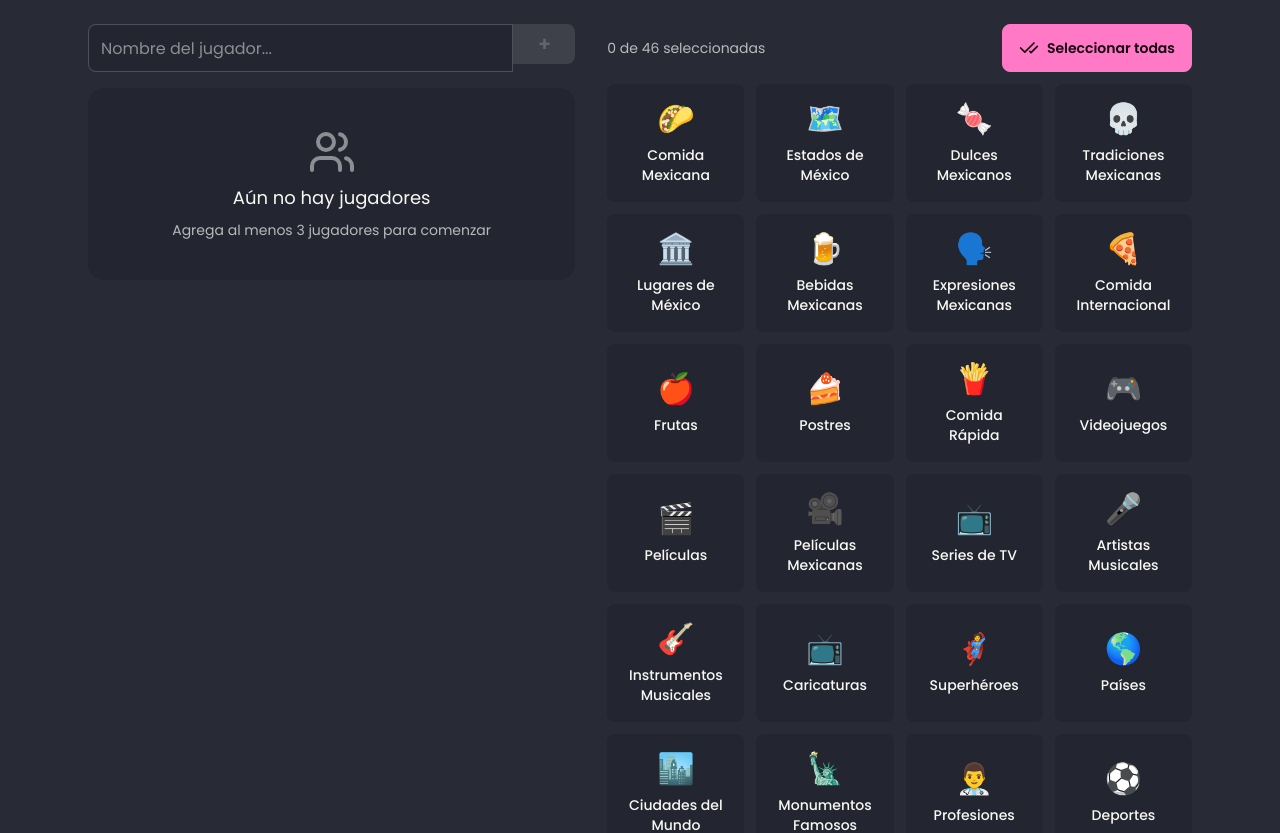
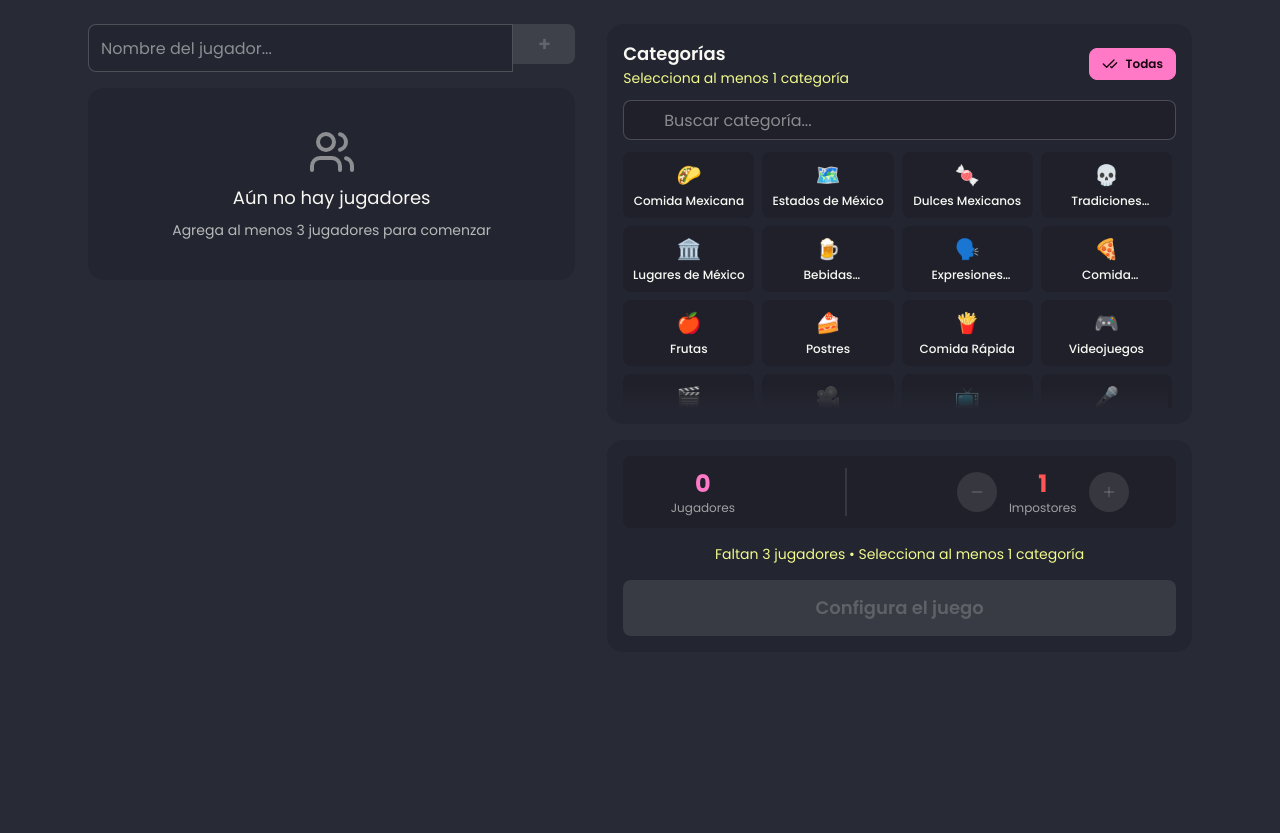
Before and after one commit to mrluisfer/impostor-game, a React (Vite) app: page / in a window 1280 px wide. Shown: the top 833 px of the page. After the commit the page ends 800 px from the top, so only its background shows below. Built offline with nearby package versions, Linux system fonts and the light colour scheme.

Commit message:
feat: add selected categories count to GameConfig and improve CategorySelector with search functionality

```diff
--- a/src/App.tsx
+++ b/src/App.tsx
@@ -68,6 +68,7 @@ function App() {
                 <GameConfig
                   playerCount={players.length}
                   impostorCount={impostorCount}
+                  selectedCategoriesCount={selectedCategories.length}
                   canStart={canStartGame}
                   onStartGame={startGame}
                   onImpostorCountChange={setImpostorCount}
--- a/src/components/CategorySelector.tsx
+++ b/src/components/CategorySelector.tsx
@@ -1,4 +1,5 @@
-import { CheckCheck, X } from 'lucide-react';
+import { useState, useMemo } from 'react';
+import { CheckCheck, X, Search } from 'lucide-react';
 import type { Category } from '../types/game';
 
 interface CategorySelectorProps {
@@ -16,23 +17,42 @@ export function CategorySelector({
   onToggleAll,
   disabled = false,
 }: CategorySelectorProps) {
+  const [searchQuery, setSearchQuery] = useState('');
+
   const selectedCount = selectedCategories.length;
   const totalCount = categories.length;
   const threshold = totalCount / 2;
   const shouldSelectAll = selectedCount <= threshold;
 
+  // Filtrar categorías por búsqueda
+  const filteredCategories = useMemo(() => {
+    if (!searchQuery.trim()) return categories;
+    const query = searchQuery.toLowerCase();
+    return categories.filter(
+      (cat) => cat.name.toLowerCase().includes(query) || cat.emoji.includes(query)
+    );
+  }, [categories, searchQuery]);
+
   return (
-    <div className="flex flex-col gap-3">
-      {/* Botón toggle todas */}
-      <div className="flex items-center justify-between gap-3">
+    <div className="card bg-base-200">
+      <div className="card-body gap-3 p-4">
+        {/* Header con contador y acciones */}
+        <div className="flex flex-wrap items-center justify-between gap-3">
+          <div>
+            <h2 className="text-lg font-semibold">Categorías</h2>
             <p className="text-base-content/70 text-sm">
+              {selectedCount === 0 ? (
+                <span className="text-warning">Selecciona al menos 1 categoría</span>
+              ) : (
+                <>
                   {selectedCount} de {totalCount} seleccionadas
+                </>
+              )}
             </p>
+          </div>
           <button
             type="button"
-          className={`btn min-h-12 gap-2 px-4 ${
-            shouldSelectAll ? 'btn-primary' : 'btn-ghost bg-base-200'
-          }`}
+            className={`btn btn-sm gap-2 ${shouldSelectAll ? 'btn-primary' : 'btn-ghost bg-base-300'}`}
             onClick={onToggleAll}
             disabled={disabled}
             aria-label={
@@ -43,53 +63,89 @@ export function CategorySelector({
           >
             {shouldSelectAll ? (
               <>
-              <CheckCheck className="h-5 w-5" />
-              Seleccionar todas
+                <CheckCheck className="h-4 w-4" />
+                Todas
               </>
             ) : (
               <>
-              <X className="h-5 w-5" />
-              Deseleccionar
+                <X className="h-4 w-4" />
+                Ninguna
               </>
             )}
           </button>
         </div>
 
+        {/* Barra de búsqueda */}
+        <div className="relative">
+          <Search className="text-base-content/50 absolute top-1/2 left-3 h-4 w-4 -translate-y-1/2" />
+          <input
+            type="text"
+            placeholder="Buscar categoría..."
+            className="input input-bordered bg-base-300 w-full pl-10"
+            value={searchQuery}
+            onChange={(e) => setSearchQuery(e.target.value)}
+            disabled={disabled}
+          />
+          {searchQuery && (
+            <button
+              type="button"
+              className="btn btn-circle btn-ghost btn-xs absolute top-1/2 right-2 -translate-y-1/2"
+              onClick={() => setSearchQuery('')}
+              aria-label="Limpiar búsqueda"
+            >
+              <X className="h-3 w-3" />
+            </button>
+          )}
+        </div>
+
+        {/* Grid de categorías con scroll */}
+        <div className="relative">
           <div
-        className="grid grid-cols-2 gap-3 sm:grid-cols-3 md:grid-cols-4"
+            className="max-h-64 overflow-y-auto overscroll-contain pr-1"
             role="group"
             aria-label="Categorías disponibles"
           >
-        {categories.map((category) => {
+            <div className="grid grid-cols-2 gap-2 sm:grid-cols-3 md:grid-cols-4">
+              {filteredCategories.map((category) => {
                 const isSelected = selectedCategories.some((c) => c.id === category.id);
                 return (
                   <button
                     key={category.id}
                     type="button"
-              className={`btn relative h-auto min-h-20 flex-col gap-2 py-4 ${
-                isSelected ? 'btn-primary' : 'btn-ghost bg-base-200'
+                    className={`btn relative h-auto min-h-14 flex-col gap-1 px-2 py-2 ${
+                      isSelected ? 'btn-primary' : 'btn-ghost bg-base-300'
                     }`}
                     onClick={() => onSelectCategory(category)}
                     disabled={disabled}
                     aria-pressed={isSelected}
                     aria-label={`Categoría: ${category.name}`}
                   >
-              <span className="text-3xl" aria-hidden="true">
+                    <span className="text-xl" aria-hidden="true">
                       {category.emoji}
                     </span>
-              <span className="text-sm font-medium">{category.name}</span>
-              {isSelected && (
-                <span
-                  className="badge badge-sm badge-secondary absolute top-2 right-2"
-                  aria-hidden="true"
-                >
-                  ✓
-                </span>
-              )}
+                    <span className="line-clamp-1 text-xs font-medium">{category.name}</span>
                   </button>
                 );
               })}
             </div>
           </div>
+
+          {/* Indicador de scroll */}
+          {filteredCategories.length > 8 && (
+            <div
+              className="from-base-200 pointer-events-none absolute right-2 bottom-0 left-0 h-6 bg-linear-to-t to-transparent"
+              aria-hidden="true"
+            />
+          )}
+        </div>
+
+        {/* Mensaje cuando no hay resultados */}
+        {filteredCategories.length === 0 && (
+          <p className="text-base-content/60 py-4 text-center">
+            No se encontraron categorías con "{searchQuery}"
+          </p>
+        )}
+      </div>
+    </div>
   );
 }
--- a/src/components/GameConfig.tsx
+++ b/src/components/GameConfig.tsx
@@ -1,8 +1,9 @@
-import { Play, Minus, Plus, AlertTriangle } from 'lucide-react';
+import { Minus, Plus } from 'lucide-react';
 
 interface GameConfigProps {
   playerCount: number;
   impostorCount: number;
+  selectedCategoriesCount: number;
   canStart: boolean;
   onStartGame: () => void;
   onImpostorCountChange: (count: number) => void;
@@ -11,41 +12,49 @@ interface GameConfigProps {
 export function GameConfig({
   playerCount,
   impostorCount,
+  selectedCategoriesCount,
   canStart,
   onStartGame,
   onImpostorCountChange,
 }: GameConfigProps) {
   const minPlayers = 3;
   const needMorePlayers = playerCount < minPlayers;
+  const needCategories = selectedCategoriesCount === 0;
   const maxImpostors = Math.max(1, playerCount - 1);
 
+  const issues: string[] = [];
+  if (needMorePlayers) issues.push(`Faltan ${minPlayers - playerCount} jugadores`);
+  if (needCategories) issues.push('Selecciona al menos 1 categoría');
+
   return (
-    <div className="card bg-base-200">
+    <div className={`card ${canStart ? 'bg-primary/10 ring-primary ring-2' : 'bg-base-200'}`}>
       <div className="card-body gap-4 p-4">
-        <div className="bg-base-300 flex items-center justify-around rounded-lg py-4">
+        {/* Stats compactos */}
+        <div className="bg-base-300 flex items-center justify-around rounded-lg py-3">
           <div className="text-center">
-            <div className="text-base-content/70 mb-1 text-sm">Jugadores</div>
-            <div className="text-primary text-4xl font-bold">{playerCount}</div>
+            <div className="text-primary text-2xl font-bold">{playerCount}</div>
+            <div className="text-base-content/60 text-xs">Jugadores</div>
           </div>
 
           <div className="divider divider-horizontal mx-2"></div>
 
-          <div className="text-center">
-            <div className="text-base-content/70 mb-1 text-sm">Impostores</div>
           <div className="flex items-center gap-3">
             <button
               type="button"
-                className="btn btn-circle btn-neutral btn-square"
+              className="btn btn-circle btn-neutral"
               onClick={() => onImpostorCountChange(impostorCount - 1)}
               disabled={impostorCount <= 1}
               aria-label="Disminuir impostores"
             >
               <Minus className="h-4 w-4" />
             </button>
-              <span className="text-error w-5 text-4xl font-bold">{impostorCount}</span>
+            <div className="text-center">
+              <div className="text-error text-2xl font-bold">{impostorCount}</div>
+              <div className="text-base-content/60 text-xs">Impostores</div>
+            </div>
             <button
               type="button"
-                className="btn btn-circle btn-neutral btn-square"
+              className="btn btn-circle btn-neutral"
               onClick={() => onImpostorCountChange(impostorCount + 1)}
               disabled={impostorCount >= maxImpostors}
               aria-label="Aumentar impostores"
@@ -54,26 +63,21 @@ export function GameConfig({
             </button>
           </div>
         </div>
-        </div>
 
-        {needMorePlayers && (
-          <div className="alert alert-warning">
-            <AlertTriangle className="h-5 w-5 shrink-0" />
-            <span>Necesitas al menos {minPlayers} jugadores</span>
-          </div>
+        {/* Alertas */}
+        {issues.length > 0 && (
+          <p className="text-warning text-center text-sm">{issues.join(' • ')}</p>
         )}
 
+        {/* Botón iniciar */}
         <button
           type="button"
-          className="btn btn-primary btn-lg min-h-14 w-full text-lg"
+          className={`btn btn-lg min-h-14 w-full text-lg ${canStart ? 'btn-primary' : 'btn-disabled'}`}
           onClick={onStartGame}
           disabled={!canStart}
           aria-label="Iniciar el juego"
         >
-          <span className="inline-flex items-center gap-2">
-            <Play className="h-5 w-5 shrink-0" />
-            ¡Iniciar Juego!
-          </span>
+          {canStart ? '¡Iniciar Juego!' : 'Configura el juego'}
         </button>
       </div>
     </div>
```
Lines whose indentation alone changed are shown as unchanged.
